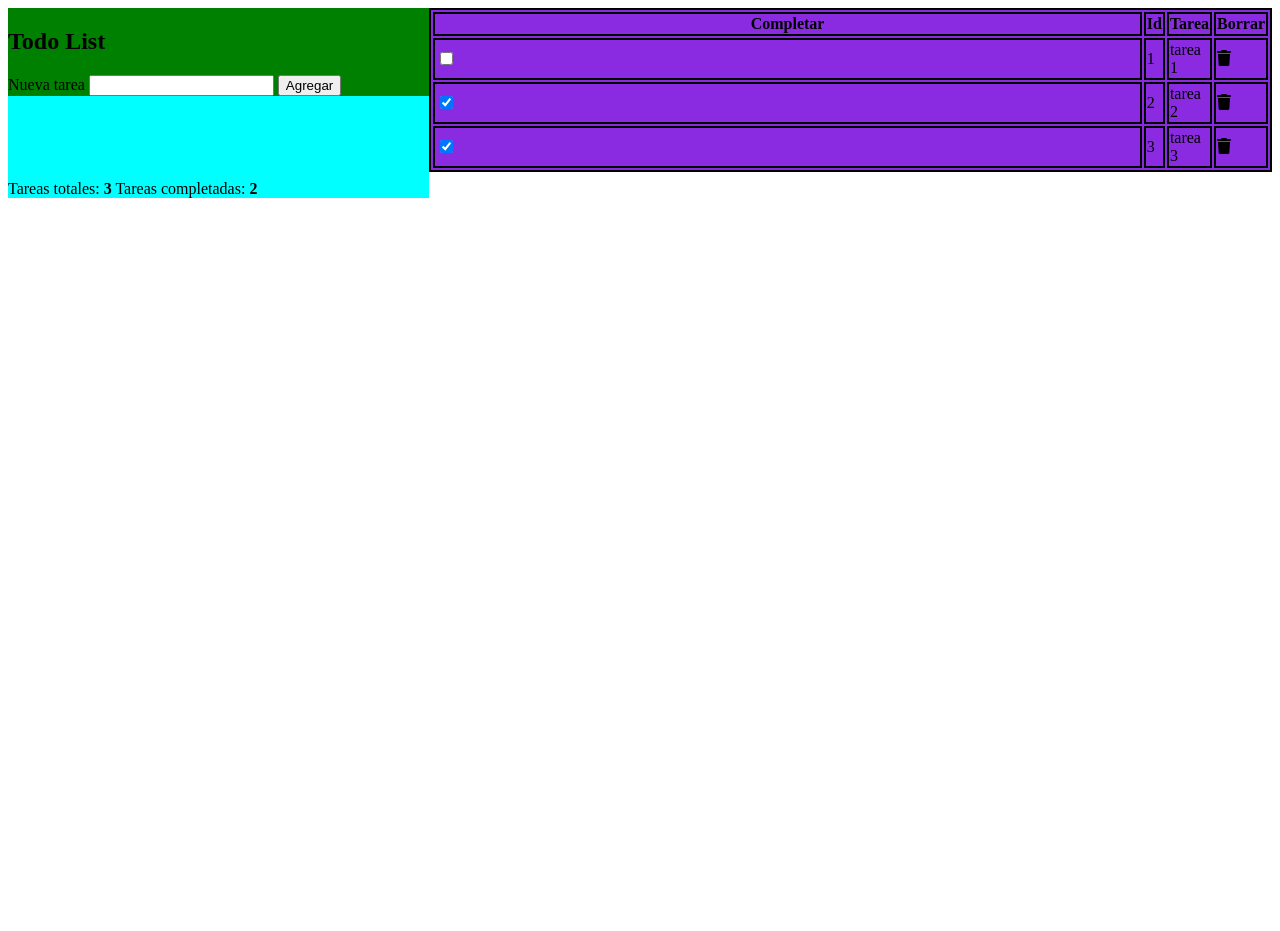
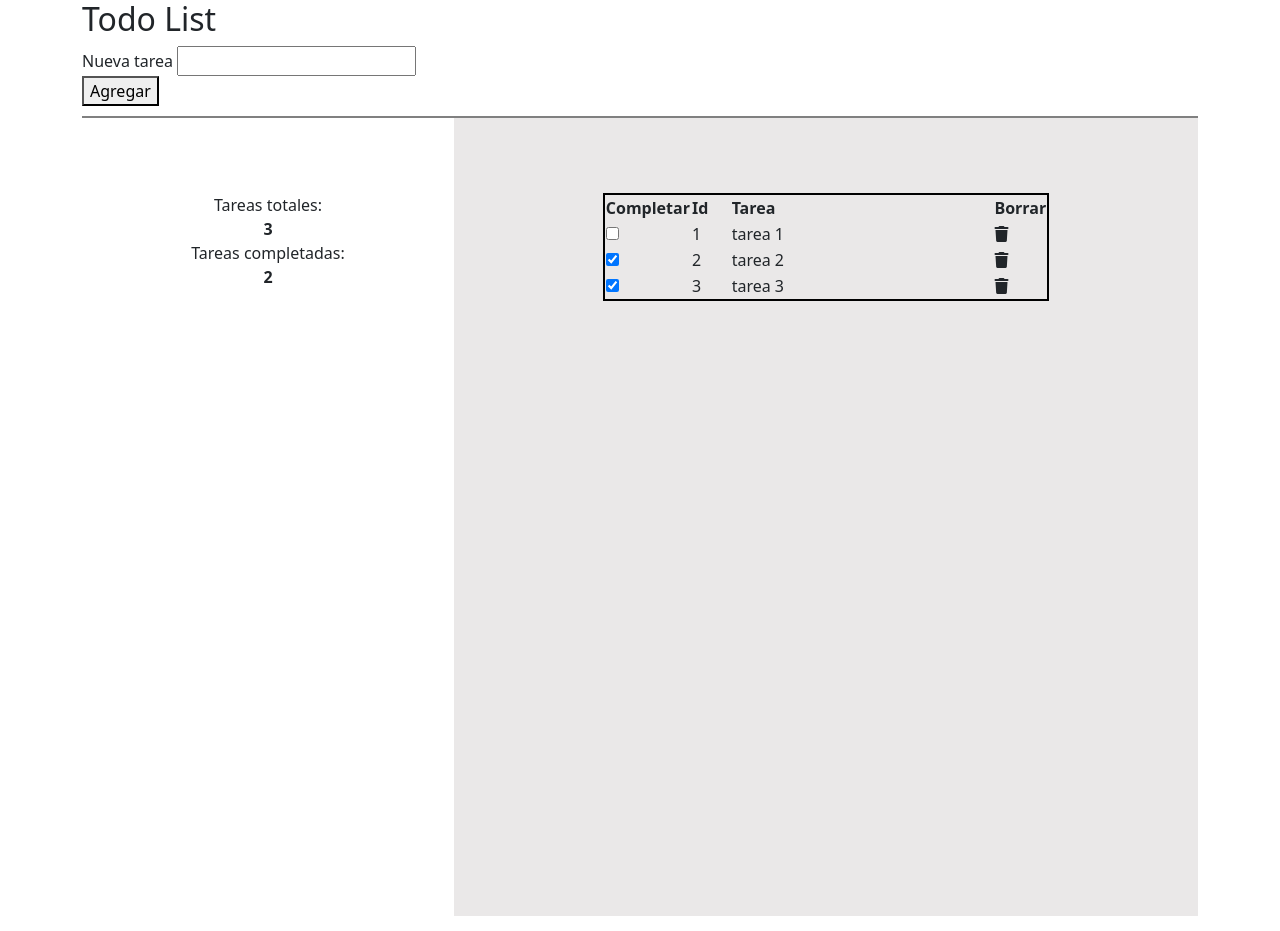
Before and after one commit to carlosypah/mod3_des5methodarrays, a plain HTML site: page index.html in a window 1280 px wide. Before the commit the page ends 800 px from the top, so only its background shows below. Drawn offline with nearby package versions, Linux system fonts and the light colour scheme.

Commit message:
se ordena un poco la interfaz

```diff
--- a/assets/css/style.css
+++ b/assets/css/style.css
@@ -1,7 +1,7 @@
 .container{
     display: grid;
   grid-template-columns: 1fr 2fr;
-  grid-template-rows: 1fr 5fr;
+  grid-template-rows: 1fr 7fr;
   gap: 0px 0px;
   grid-auto-flow: row;
   grid-template-areas:
@@ -12,18 +12,18 @@
 }
 
 .nueva-tarea {
-    background-color: green;
     grid-area: titulo;
     grid-column: 1;
     grid-row: 1;
     justify-self: center;
-    align-self: center;
+    align-self: start;
     gap: 15px 10px;
     width: 100%;
+    padding-bottom: 10px;
 }
 
 .contador-tareas {
-    background-color: aqua;
+    border-top: solid gray 2px;
     grid-area: controles;
     grid-column: 1;
     grid-row: 2;
@@ -31,21 +31,29 @@
     align-self: start;
     width: 100%;
     padding-top: 20%;
-}
+    display: flex;
+    flex-direction: column;
+    align-items: center;
+    justify-content: center;}
 
 .lista-tareas {
-    background-color: blueviolet;
+    border-top: solid gray 2px;
+    background-color: rgb(234, 232, 232);
     grid-area: lista;
     grid-column: 2;
-    grid-row: 1 span 2;
+    grid-row: 2;
     justify-self: center;
     align-self: start;
     width: 100%;
+    height: 100vh;
+    padding-left: 20%;
+    padding-right: 20%;
+    padding-top: 10%;
 }
 
 
 
-table, th, td{
+table{
     border: solid black 2px;
     width: 100%;
 }
@@ -56,3 +64,10 @@ table, th, td{
 .tareas-completadas{
     background-color: red;
 }
+
+.col-double{
+    width: 70%;
+}
+.col-simple{
+    width:10%;
+}
--- a/assets/js/script.js
+++ b/assets/js/script.js
@@ -21,10 +21,10 @@
     const labelrealizadas = document.getElementById('strong-realizadas');
     const tabla = document.getElementById('tabla-tareas').tBodies[0];
     const encabezado = `<tr>
-            <th>Completar</th>
-            <th>Id</th>
-            <th>Tarea</th>
-            <th>Borrar</th>
+            <th class='col-simple'>Completar</th>
+            <th class='col-simple'>Id</th>
+            <th class='col-double'>Tarea</th>
+            <th class='col-simple'>Borrar</th>
             </tr>`
 //#endregion
 //#region funciones
--- a/index.html
+++ b/index.html
@@ -14,6 +14,12 @@
       type="image/x-icon"
     />
     <link rel="stylesheet" href="./assets/css/style.css" />
+    <link
+      href="https://cdn.jsdelivr.net/npm/bootstrap@5.3.3/dist/css/bootstrap.min.css"
+      rel="stylesheet"
+      integrity="sha384-QWTKZyjpPEjISv5WaRU9OFeRpok6YctnYmDr5pNlyT2bRjXh0JMhjY6hW+ALEwIH"
+      crossorigin="anonymous"
+    />
   </head>
   <body class="container">
     <section class="nueva-tarea">
@@ -31,10 +37,10 @@
     <section class="lista-tareas">
       <table id="tabla-tareas">
         <tr>
-          <th>Completar</th>
-          <th>Id</th>
-          <th>Tarea</th>
-          <th>Borrar</th>
+          <th class="col-simple">Completar</th>
+          <th class="col-simple">Id</th>
+          <th class="col-double">Tarea</th>
+          <th class="col-simple">Borrar</th>
         </tr>
         <!-- Este tr debe ser replicado por cada tarea (pendiente) -->
         <tr>
@@ -49,6 +55,11 @@
       </table>
     </section>
     <script src="./assets/js/script.js"></script>
+    <script
+      src="https://cdn.jsdelivr.net/npm/bootstrap@5.3.3/dist/js/bootstrap.bundle.min.js"
+      integrity="sha384-YvpcrYf0tY3lHB60NNkmXc5s9fDVZLESaAA55NDzOxhy9GkcIdslK1eN7N6jIeHz"
+      crossorigin="anonymous"
+    ></script>
     <!-- <script>
       const a = [1, 2, 3, 4, 5, 6];
       a.push("Hola"); //agregar al final
```
